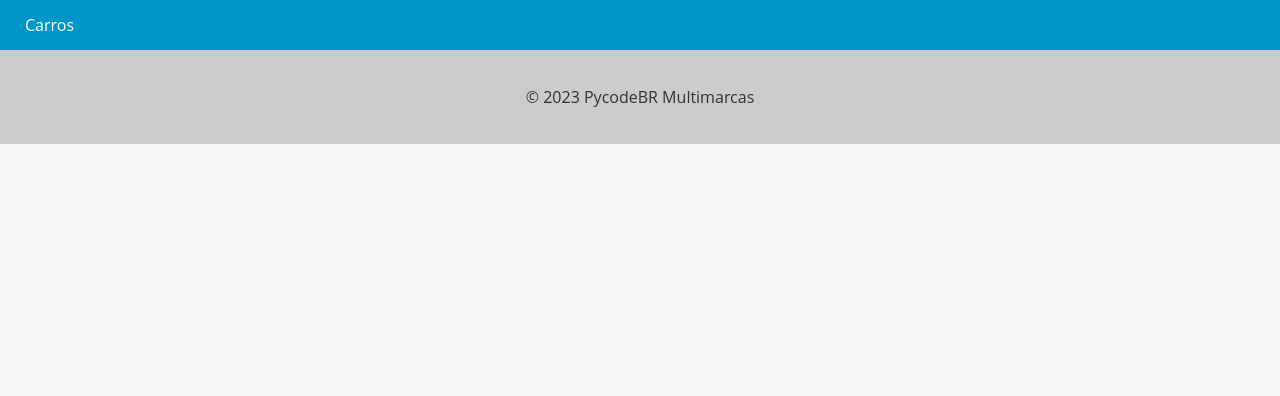
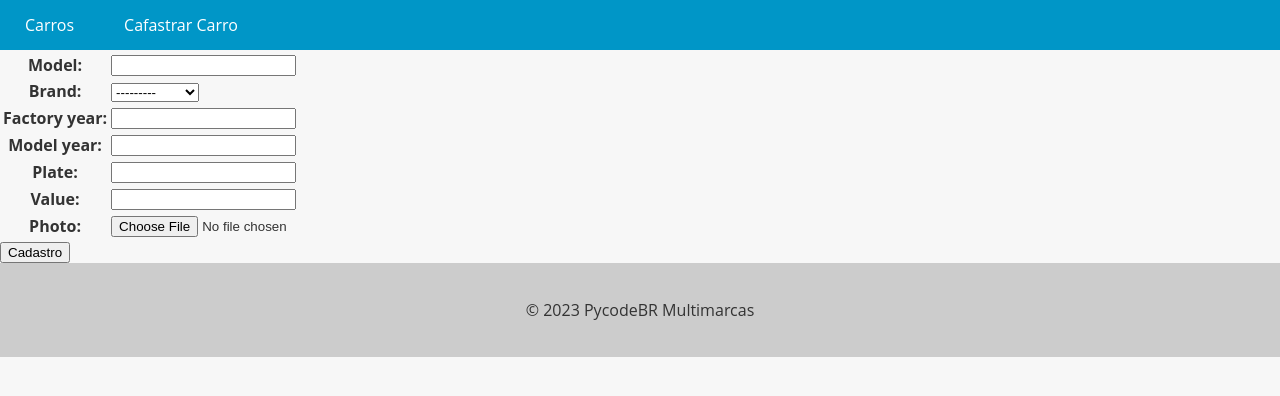
Before and after one commit to viniciusperrone/django-master, a Django app: page /new_car/ in a window 1280 px wide. Shown: the top 396 px of the page. Run offline with Django 5.2, Linux system fonts and the light colour scheme; data comes from the database, SQL or seed files in the repository; both versions use the stored data as it was after the commit.

Commit message:
fix: improving forms

```diff
--- a/cars/cars/forms.py
+++ b/cars/cars/forms.py
@@ -1,5 +1,5 @@
 from django import forms
-from cars.models import Brand
+from cars.models import Brand, Car
 
 
 class CarForm(forms.Form):
@@ -10,3 +10,18 @@ class CarForm(forms.Form):
     plate = forms.CharField(max_length=10)
     value = forms.FloatField()
     photo = forms.ImageField()
+
+    def save(self):
+        car = Car(
+            model=self.cleaned_data['model'],
+            brand=self.cleaned_data['brand'],
+            factory_year=self.cleaned_data['factory_year'],
+            model_year=self.cleaned_data['model_year'],
+            plate=self.cleaned_data['plate'],
+            value=self.cleaned_data['value'],
+            photo=self.cleaned_data['photo'],
+        )
+
+        car.save()
+
+        return car
--- a/cars/cars/templates/new_car.html
+++ b/cars/cars/templates/new_car.html
@@ -3,6 +3,12 @@
 {% block content %}
     <form method="post" enctype="multipart/form-data">
         {% csrf_token %}
+
+        <table>
+            {{ new_car_form.as_table }}
+        </table>
+
+        <input type="submit" value="Cadastro" class="btn btn-primary"/>
     </form>
 
 {% endblock %}
--- a/cars/cars/views.py
+++ b/cars/cars/views.py
@@ -1,5 +1,6 @@
-from django.shortcuts import render
+from django.shortcuts import render, redirect
 from cars.models import Car
+from cars.forms import CarForm
 
 def cars_view(request):
     cars = Car.objects.all().order_by('model')
@@ -15,7 +16,18 @@ def cars_view(request):
     )
 
 def new_car_view(request):
+    if request.method == 'POST':
+        new_car_form = CarForm(request.POST, request.FILES)
+
+        if new_car_form.is_valid():
+            new_car_form.save()
+
+            return redirect('cars_list')
+    else:
+        new_car_form = CarForm()
+
     return render(
         request,
-        'new_car.html'
+        'new_car.html',
+        { 'new_car_form': new_car_form }
     )
--- a/cars/core/templates/base.html
+++ b/cars/core/templates/base.html
@@ -73,6 +73,7 @@
     <nav>
       <ul>
         <li><a href="{% url 'cars_list' %}">Carros</a></li>
+        <li><a href="{% url 'new_car' %}">Cafastrar Carro</a></li>
       </ul>
     </nav>
   </header>
```
Also changed, not shown: cars/db.sqlite3, cars/media/cars/Fiat_Uno.jpeg (added).
